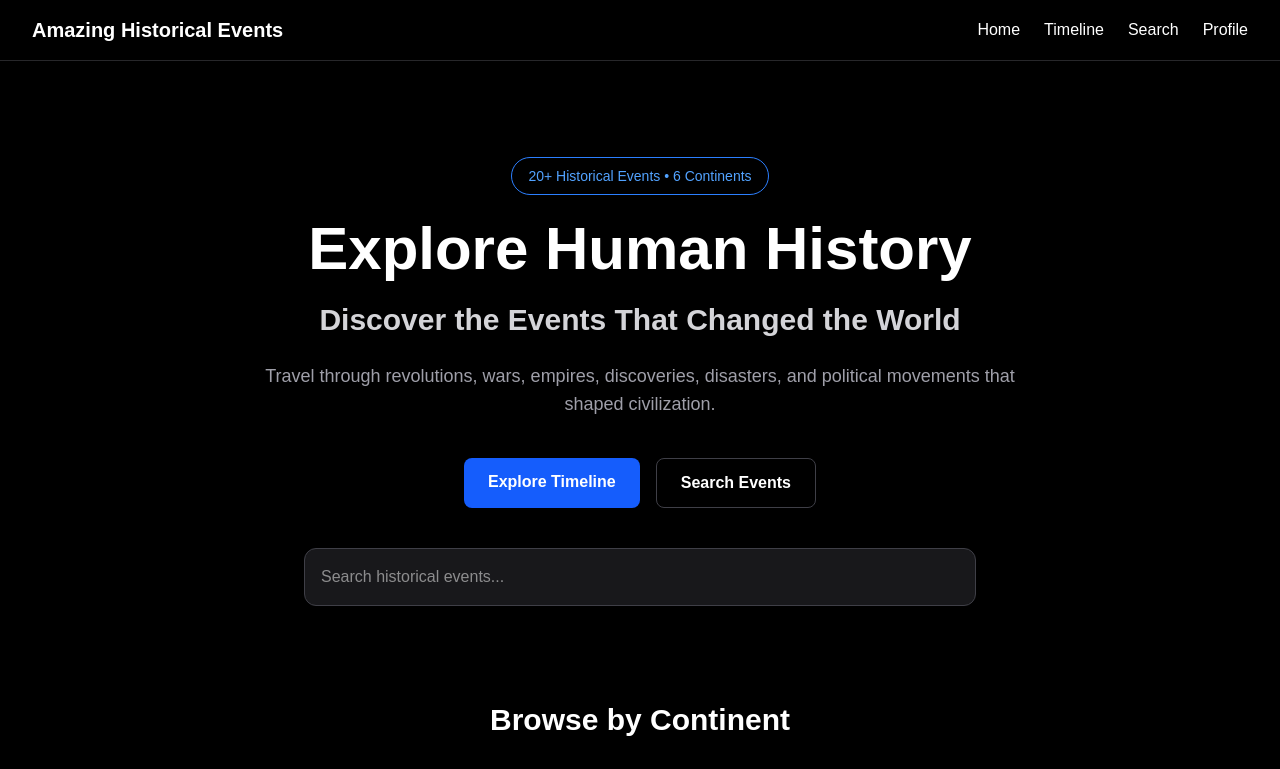
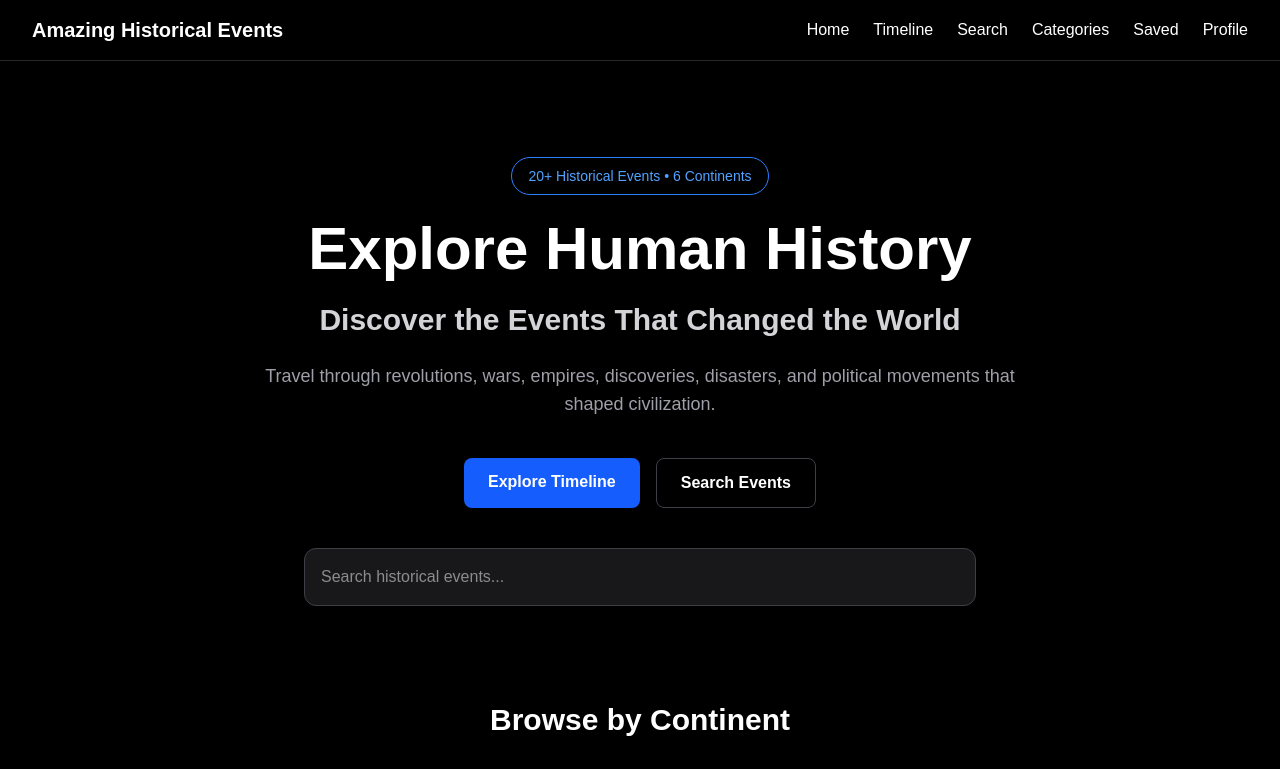
Before and after one commit to amanzisaar/amazing-historical-events, a Next.js app: page / in a window 1280 px wide. Shown: the top 769 px of the page. Built offline with nearby package versions, Linux system fonts and the light colour scheme.

Commit message:
Navbar categories and saved links

```diff
--- a/components/Navbar.tsx
+++ b/components/Navbar.tsx
@@ -1,15 +1,24 @@
+import Link from "next/link";
+
 export default function Navbar() {
   return (
-    <nav className="flex items-center justify-between px-8 py-4 border-b border-zinc-800">
-      <h1 className="text-xl font-bold">
+    <nav className="flex items-center justify-between border-b border-zinc-800 px-8 py-4">
+      <Link href="/" className="text-xl font-bold">
         Amazing Historical Events
-      </h1>
+      </Link>
 
       <div className="flex gap-6">
-        <a href="/">Home</a>
-        <a href="/timeline">Timeline</a>
-        <a href="/search">Search</a>
-        <a href="/profile">Profile</a>
+        <Link href="/">Home</Link>
+
+        <Link href="/timeline">Timeline</Link>
+
+        <Link href="/search">Search</Link>
+
+        <Link href="/categories">Categories</Link>
+
+        <Link href="/saved-events">Saved</Link>
+
+        <Link href="/profile">Profile</Link>
       </div>
     </nav>
   );
```
